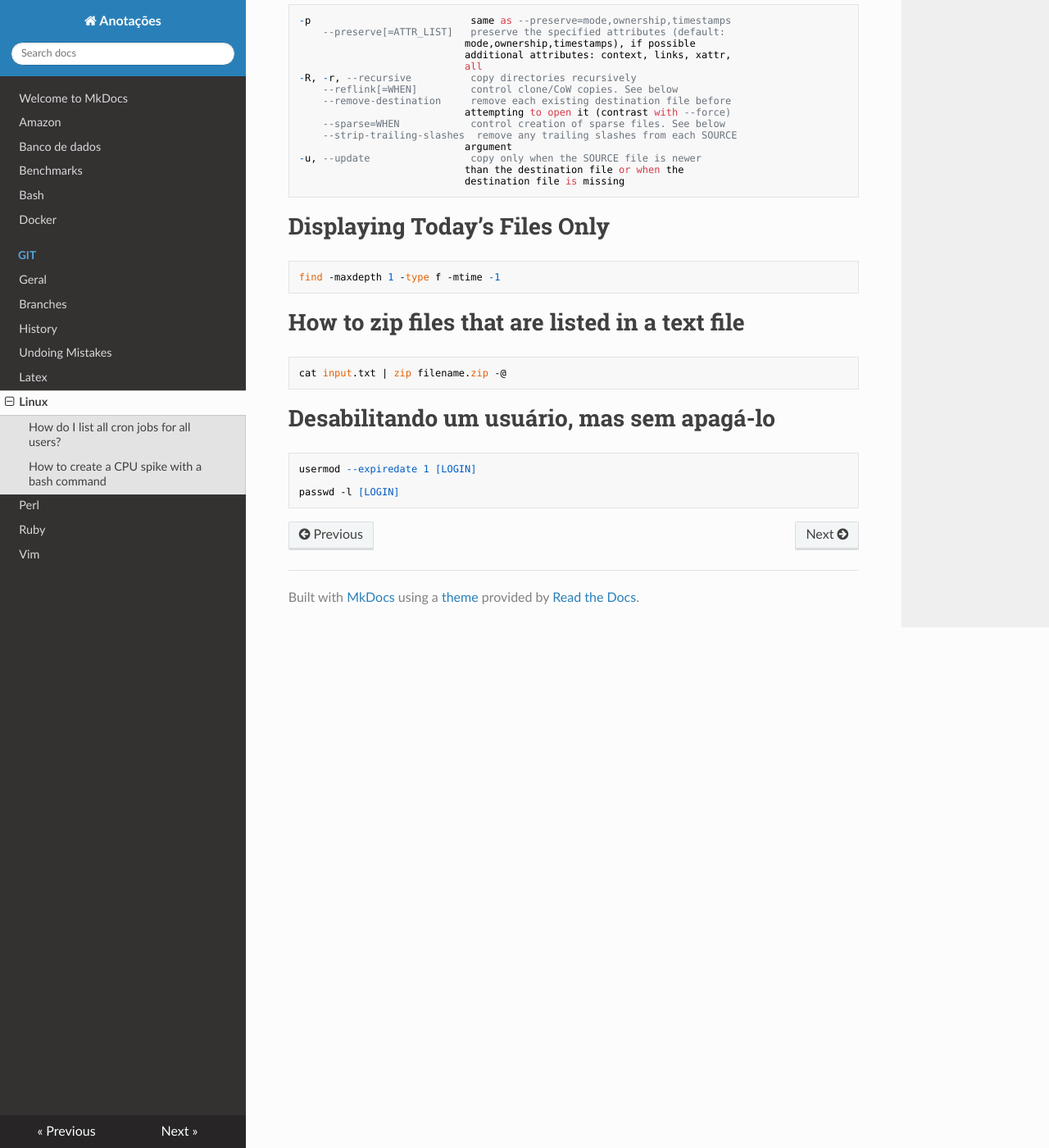
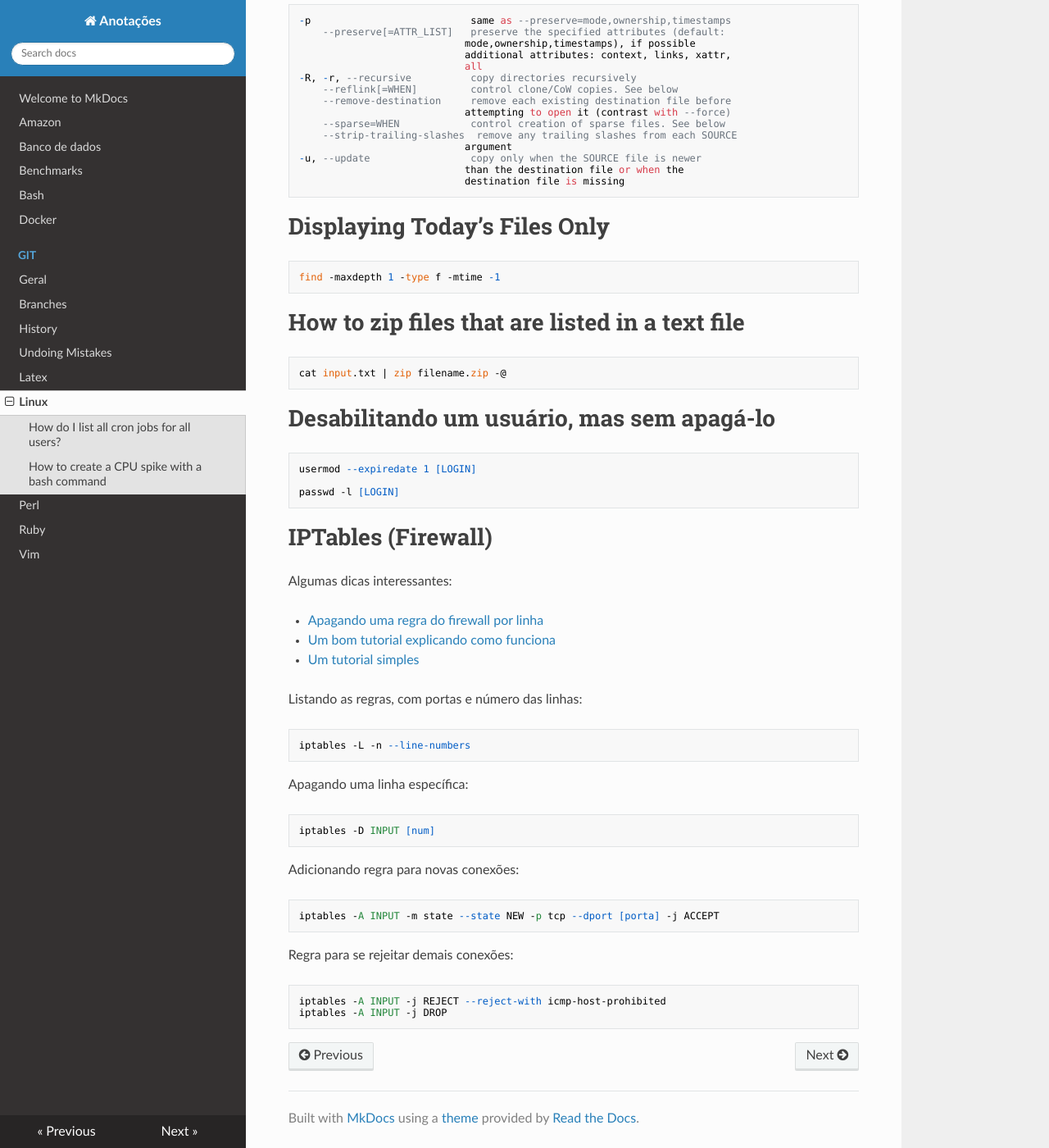
Before and after one commit to hposca/useful_notes, an MkDocs documentation site: the page built from docs/linux.md, in a window 1280 px wide and 1400 px high, scrolled down 3043 px. Shown: the whole window at 82% size. Built offline with MkDocs 1.6.1, drawn with Linux system fonts in a browser that asks for light colours; nearby versions of some CDN libraries; old or Windows-style settings are respelled for this version of MkDocs.

Commit message:
Adicionando dicas úteis de IPTables

```diff
--- a/docs/linux.md
+++ b/docs/linux.md
@@ -171,3 +171,28 @@ Due to these options:
     usermod --expiredate 1 [LOGIN]
 
     passwd -l [LOGIN]
+
+# IPTables (Firewall)
+
+Algumas dicas interessantes:
+
+- [Apagando uma regra do firewall por linha](http://stackoverflow.com/questions/10197405/iptables-remove-specific-rules)
+- [Um bom tutorial explicando como funciona](http://www.thegeekstuff.com/2011/02/iptables-add-rule/)
+- [Um tutorial simples](https://wiki.centos.org/HowTos/Network/IPTables)
+
+Listando as regras, com portas e número das linhas:
+
+    iptables -L -n --line-numbers
+
+Apagando uma linha específica:
+
+    iptables -D INPUT [num]
+
+Adicionando regra para novas conexões:
+
+    iptables -A INPUT -m state --state NEW -p tcp --dport [porta] -j ACCEPT
+
+Regra para se rejeitar demais conexões:
+
+    iptables -A INPUT -j REJECT --reject-with icmp-host-prohibited
+    iptables -A INPUT -j DROP
```
